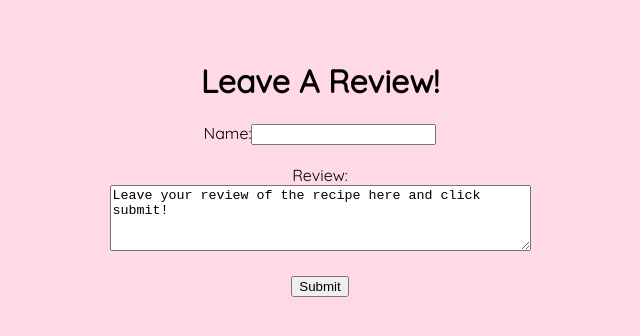
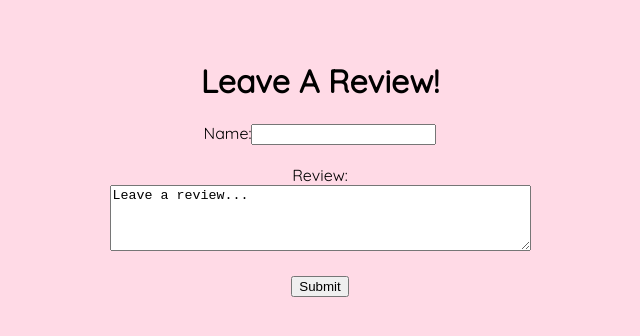
Before and after one commit to kohlkn/SweetCreations, a React (Create React App) app in the folder SweetCreations-master/: page /Review in a window 1280 px wide. Shown: the top 336 px of the page, without its empty margins (320-960 px from the left). Built offline with nearby package versions, Linux system fonts and the light colour scheme.

Commit message:
form (textarea)

```diff
--- a/SweetCreations-master/src/pages/Review.js
+++ b/SweetCreations-master/src/pages/Review.js
@@ -9,6 +9,14 @@ export default function Review() {
     event.preventDefault();
     alert(`The name you entered was: ${name}`);
   };
+
+    const [textarea, setTextarea] = useState(
+    "Leave a review..."
+  );
+
+  const handleChange = (event) => {
+    setTextarea(event.target.value)
+  }
 
   return (
     <form onSubmit={handleSubmit}>
@@ -27,9 +35,7 @@ export default function Review() {
       <br></br>
       <label>
         Review:<br></br>
-        <textarea rows="4" cols="50">
-          Leave your review of the recipe here and click submit!
-        </textarea>
+        <textarea rows="4" cols="50" value={textarea} onChange={handleChange} />
       </label>
       <br></br>
       <br></br>
```
